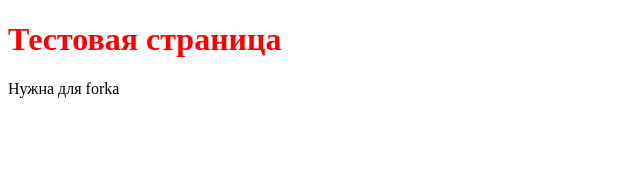
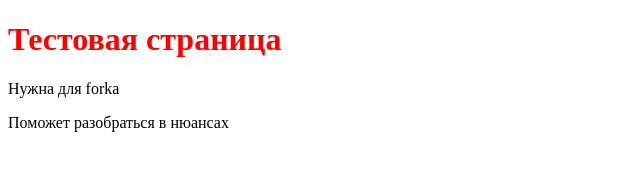
Before and after one commit to DmitriySoshnikov/test-pull, a plain HTML site: page index.html in a window 1280 px wide. Shown: the whole page, without its empty margins (0-640 px from the left). Drawn offline with Linux system fonts and the light colour scheme.

Commit message:
Добавлен второй абзац

```diff
--- a/index.html
+++ b/index.html
@@ -12,6 +12,7 @@
 <body>
     <h1 class="head">Тестовая страница</h1>
     <p>Нужна для forka</p>
+    <p>Поможет разобраться в нюансах</p>
 </body>
 
 </html>
```
